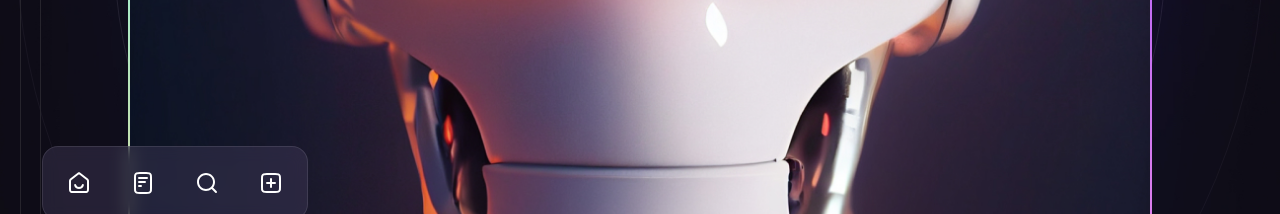
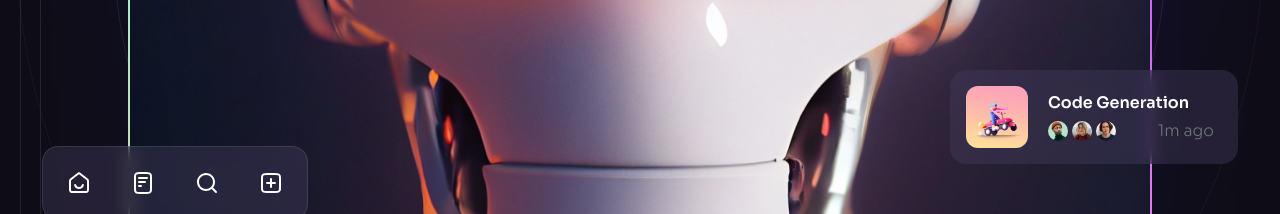
Before and after one commit to snitraM4500/brainwave, a React (Vite) app: page / in a window 1280 px wide. Shown: the part 708-922 px from the top of the page. Built offline with nearby package versions, Linux system fonts and the light colour scheme.

Commit message:
nOTIFICATION DONE

```diff
--- a/src/components/Hero.jsx
+++ b/src/components/Hero.jsx
@@ -7,6 +7,7 @@
 import { BackgroundCircles, BottomLine, Gradient } from "./design/Hero";
 import { heroIcons } from "../constants";
 import Generating from "./Generating";
+import Notification from "./Notification";
 
 const Hero = () => {
   const parallaxRef = useRef(null);
@@ -65,6 +66,9 @@
                     ))}
                   </ul>
                 </ScrollParallax>
+                <ScrollParallax isAbsolutelyPositioned>
+                  <Notification  className="hidden absolute -right-[5.5rem] bottom-[11rem] w-[18rem] xl:flex" title="Code Generation"/>
+                </ScrollParallax>
               </div>
             </div>
             <Gradient />
--- a/src/components/Notification.jsx
+++ b/src/components/Notification.jsx
@@ -0,0 +1,28 @@
+import { notification1 } from "../assets";
+import { notificationImages } from "../constants";
+
+const Notification = ({ className, title }) => {
+  return (
+    <div
+      className={` ${
+        className || ""
+      } flex items-center p-4 pr-6 bg-n-9/40 backdrop-blur border-n-1/10 rounded-2xl gap-5`}>
+      <img src={notification1} alt="notification" width={62} height={62} className="rounded-xl" />
+      <div className="flex-1">
+        {" "}
+        <h6 className="mb-1 font-semibold text-base">{title}</h6>
+        <div className="flex items-center justify-between">
+            <ul className="flex -m-0.5"> {notificationImages.map((item,index)=>(
+                <li key={index} className="flex w-6 h-6 border-2 border-n-12 rounded-full overflow-hidden">
+                   <img src={item} width={20} height={20} alt={item} />
+                </li>
+            ))}</ul>
+
+            <div className="body-2 text-n-13">1m ago</div>
+        </div>
+      </div>
+    </div>
+  );
+};
+
+export default Notification;
```
